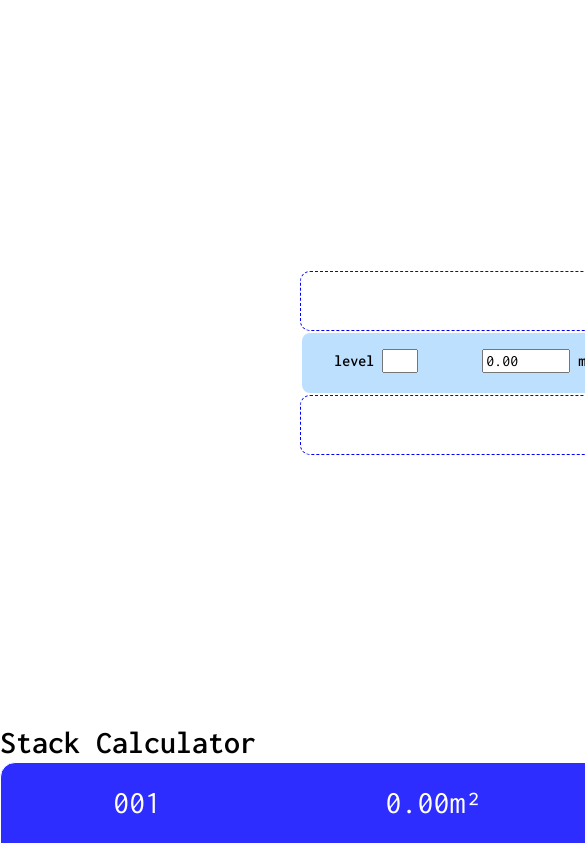
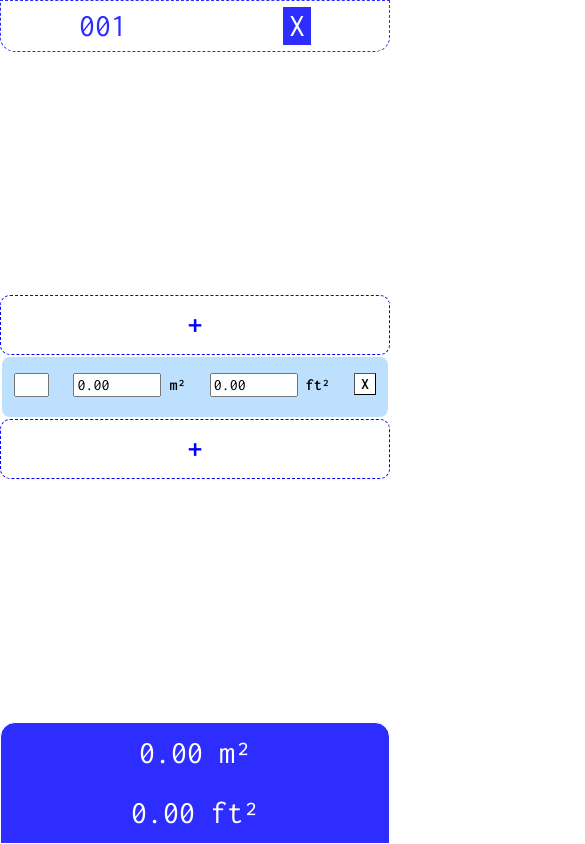
Before and after one commit to wnwarchdev/StackCalculator, a website built with Parcel: page index.html in a window 390 px wide. Shown: the top 844 px of the page, 585 px wide, since content can reach past the window. Built offline with nearby package versions, Linux system fonts and the light colour scheme.

Commit message:
apply further changes to js, html and css to finalise basic version

```diff
--- a/index.html
+++ b/index.html
@@ -11,26 +11,30 @@
 <link href="https://fonts.googleapis.com/css2?family=Inconsolata:wght@400;600&display=swap" rel="stylesheet">
   </head>
   <body>
-
+    <header>
+      <p class="excessText">stack calculator</p>
+      <p id="totalLevel">000</p>
+      <button id="btnReset" class="menuButton">X</button>
+    </header>
     <div id="calculator">
       <button id="addAbove">+</button>
       <div id="stack"></div>
       <button id="addBelow">+</button>
     </div>
-    <h1>Stack Calculator</h1>
+    <!-- <h1>Stack Calculator</h1> -->
 <div id="footer">
-  <p id="totalLevel">000</p>
+  <!-- <p id="totalLevel">000</p> -->
   <p id="totalSqM">TOTAL m2</p>
   <p id="totalSqFt">TOTAL sqft</p>
-  <div>
-    <button id="btnReset" class="menuButton">☰</button>
-    <div id="menu" class="menuContents">
-      <p class="menuItem">print</p>
-      <p class="menuItem">reset</p>
-      <p class="menuItem">import</p>
-      <p class="menuItem">export</p>
+  <!-- <button id="btnReset" class="menuButton">X</button> -->
+  <!-- <div>
+     <div id="menu" class="menuContents">
+      <p class="menuItem grayedOut">print</p>
+      <p class="menuItem ">reset</p>
+      <p class="menuItem grayedOut">import</p>
+      <p class"menuItem grayedOut">export</p>
     </div>
-  </div>
+  </div> -->
 
 </div>
 
--- a/src/js/app.js
+++ b/src/js/app.js
@@ -33,7 +33,7 @@ const updateTotalSqM = function () {
     total = total + parseFloat(stack[i].areaSqM);
   }
 
-  totalSqM.innerText = total.toFixed(2) + "m²";
+  totalSqM.innerText = total.toFixed(2) + " m²";
 };
 
 const updateTotalSqFt = function () {
@@ -42,7 +42,7 @@ const updateTotalSqFt = function () {
     total = total + parseFloat(stack[i].areaSqFt);
   }
 
-  totalSqFt.innerText = total.toFixed(2) + "ft²";
+  totalSqFt.innerText = total.toFixed(2) + " ft²";
 };
 
 const renderStack = function () {
@@ -60,7 +60,7 @@ const addLevel = function (position) {
 
   const levelDiv = `<div class="level prevent-select" id="levelDiv-${id}">
 <p>
-  level
+  <span class="excessText">level</span>
   <input
     id="level-${currentId}"
     class="input inputLevel"
--- a/src/sass/style.scss
+++ b/src/sass/style.scss
@@ -96,16 +96,27 @@ input::-webkit-inner-spin-button {
   font-size: 2rem;
 }
 
+header {
+  background-color: white;
+  border-width: 1px;
+  border-style: dashed;
+  border-radius: 0px 0px 15px 15px;
+  display: flex;
+  justify-content: space-around;
+  align-items: center;
+  height: 50px;
+  color: rgb(45, 45, 255);
+  font-size: 2rem;
+  padding: 0, 10px;
+}
+
 .menuButton {
   background-color: rgb(45, 45, 255);
   border-width: 2px;
-  border-style: solid;
-  border-color: white;
+  border-style: none;
+  // border-color: white;
   color: white;
-}
-
-.menuButton:hover + .menuContents {
-  display: block;
+  display: flex;
 }
 
 .bin {
@@ -121,7 +132,9 @@ h1 {
   text-align: left;
 }
 
-.prevent-select {
+.prevent-select,
+p,
+h1 {
   -webkit-user-select: none; /* Safari */
   -ms-user-select: none; /* IE 10 and IE 11 */
   user-select: none; /* Standard syntax */
@@ -133,7 +146,7 @@ h1 {
   bottom: 50px;
   border-color: rgb(45, 45, 255);
   background-color: white;
-  outline: 1px solid white;
+  //outline: 1px solid white;
   color: rgb(45, 45, 255);
   border-width: 2px;
   border-style: solid;
@@ -146,3 +159,90 @@ h1 {
 .menuItem {
   margin: 0;
 }
+
+.menuItem:hover {
+  background-color: lightgray;
+}
+
+.menuButton:hover + .menuContents {
+  display: block;
+}
+.menuContents:hover {
+  display: block;
+}
+
+.grayedOut {
+  color: gray;
+}
+
+//mediaQuerries
+
+@media only screen and (max-width: 1250px) {
+  body {
+    max-width: 900px;
+  }
+}
+
+@media only screen and (max-width: 950px) {
+  body {
+    max-width: 600px;
+  }
+
+  #footer {
+    flex-wrap: wrap;
+    height: 120px;
+    justify-content: space-between;
+    //flex-direction: column;
+  }
+
+  #totalLevel {
+    order: 1;
+    margin: 0;
+    // width: 40%;
+  }
+  #btnReset {
+    order: 2;
+    margin: 0;
+    //margin: 0 20%;
+  }
+
+  #totalSqM {
+    order: 3;
+    width: 100%;
+    margin: 0;
+  }
+
+  #totalSqFt {
+    order: 4;
+    width: 100%;
+    margin: 0;
+  }
+}
+
+@media only screen and (max-width: 650px) {
+  body {
+    max-width: 500px;
+  }
+
+  .excessText {
+    display: none;
+  }
+
+  #calculator {
+    max-width: 500px;
+  }
+}
+
+@media only screen and (max-width: 550px) {
+  body {
+    width: 100%;
+  }
+
+  .excessText {
+    display: none;
+  }
+
+  #calculator {
+    max-width: 100%;
+  }
+}
```
